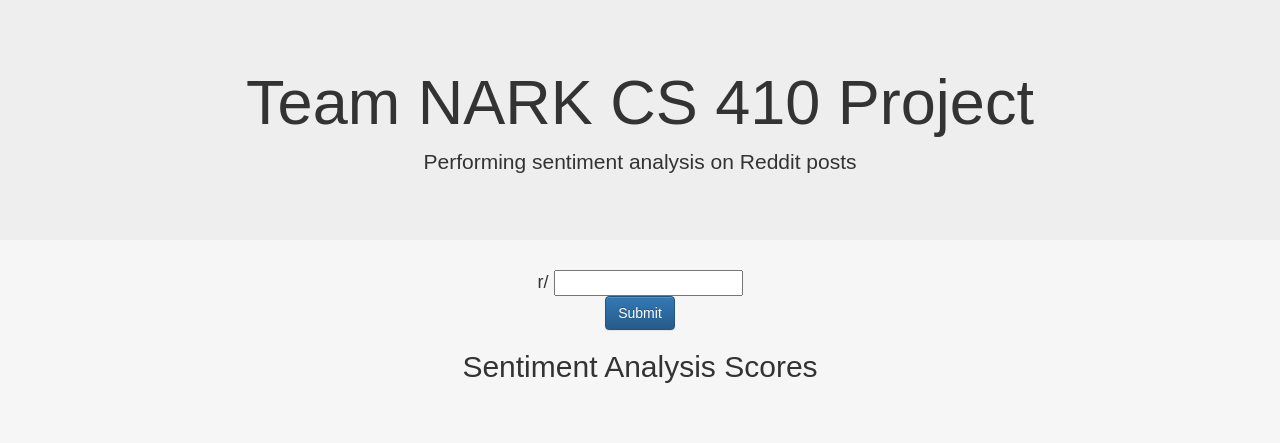
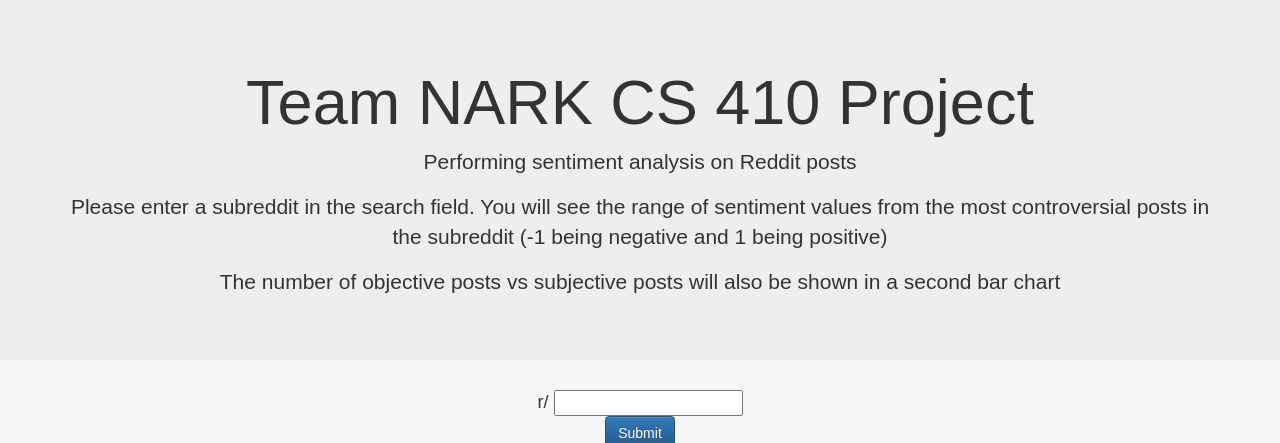
Before and after one commit to kish0620/410-Final-Project, a Flask app: page / in a window 1280 px wide. Shown: the top 443 px of the page. Run offline with Flask 3, Linux system fonts and the light colour scheme.

Commit message:
cleaned up code

```diff
--- a/main.py
+++ b/main.py
@@ -1,8 +1,5 @@
 from flask import Flask, render_template, request, jsonify
-import tweepy
 
-from bs4 import BeautifulSoup
-import pandas as pd
 import praw
 from textblob import TextBlob
 
@@ -17,10 +14,8 @@ def main_page():
 
 @app.route('/hot-posts', methods=['POST'])
 def reddit_page():
-    # print(TextBlob("This is really stupid").sentiment)
     reddit = praw.Reddit(client_id='AEKarPyPLIRaMiW5K9mjaQ', client_secret='YodD2MDeah332hCK1GhIpCSd4Zq2oA', user_agent='410 Project')
     subreddit = request.get_json()['data']
-    print(subreddit)
     hot_posts = reddit.subreddit(subreddit).controversial(limit=None)
     sentiment_dict = OrderedDict()
     sentiment_dict['[-1, -0.6)'] = 0
@@ -35,9 +30,6 @@ def reddit_page():
     objective_subjective_dict['objective'] = 0
     objective_subjective_dict['subjective'] = 0
     for post in hot_posts:
-        # print(datetime.datetime.fromtimestamp(post.created_utc))
-        # print(post.title)
-        # posts.append(post.title)
         score = float(TextBlob(post.title).sentiment.polarity)
         if score < -0.6:
             sentiment_dict['[-1, -0.6)'] += 1
@@ -61,81 +53,10 @@ def reddit_page():
         else:
             objective_subjective_dict['subjective'] += 1
 
-    print(sentiment_dict)
-    # print(objective_subjective_dict)
-        # posts.append(post.title)
-        # scores.append(score.sentiment)
-        # nums.append(count)
-        # count += 1
-        # print(score.sentiment)
-
-    # return jsonify(posts)
-    # TODO: create bar charts using the two dicts
-    # return render_template('index.html', dict_keys=list(objective_subjective_dict.keys()), vals = list(objective_subjective_dict.values()))
     return jsonify({
         'sentiment_dict': sentiment_dict,
         'obj_subj_dict': objective_subjective_dict
     })
-    # # Downloading imdb top 250 movie's data
-    # url = 'http://www.imdb.com/chart/top'
-    # response = requests.get(url)
-    # soup = BeautifulSoup(response.text, "html.parser")
-    # print(soup)
-    # movies = soup.select('td.titleColumn')
-    # crew = [a.attrs.get('title') for a in soup.select('td.titleColumn a')]
-    # ratings = [b.attrs.get('data-value')
-    #         for b in soup.select('td.posterColumn span[name=ir]')]
-
-
-
-
-    # # create a empty list for storing
-    # # movie information
-    # movie_list = []
-
-    # # Iterating over movies to extract
-    # # each movie's details
-    # for index in range(0, len(movies)):
-
-    #     # Separating movie into: 'place',
-    #     # 'title', 'year'
-    #     movie_string = movies[index].get_text()
-    #     print(movie_string)
-    #     movie = (' '.join(movie_string.split()).replace('.', ''))
-    #     movie_title = movie[len(str(index))+1:-7]
-    #     year = re.search('\((.*?)\)', movie_string).group(1)
-    #     place = movie[:len(str(index))-(len(movie))]
-    #     data = {"place": place,
-    #             "movie_title": movie_title,
-    #             "rating": ratings[index],
-    #             "year": year,
-    #             "star_cast": crew[index],
-    #             }
-    #     movie_list.append(data)
-    # return jsonify(movie_list)
-    # # client = tweepy.Client("AAAAAAAAAAAAAAAAAAAAACFerAEAAAAAGZ1TtfAH%2BnvkvR%2Fo4Sp0dGBFvTo%3DdZrPu6tRB4gH70qMYaw4tvWWNfVrX0V5hH1LPKoZpJH2a9yeaD")
-    # client = tweepy.Client(
-    #     # bearer_token="AAAAAAAAAAAAAAAAAAAAACFerAEAAAAAMC8z%2Fubdv%2F6P2JccfB%2BexrhmXRc%3DcnKnmuFuKEmy2V6mQPLFNK6KrkCPocjO3uXEY1h5LlCdkvSQ8F",
-    #     consumer_key="API/kSXIgzEy4k18JChvTHVEEioBQ",
-    #     consumer_secret="API/qOsOMGIcccIeKKINKu9nAVzGeJ8rdj4Be2gP4A85iQOEgLTQZE",
-    #     access_token="1428502636379181061-OS1j4TfmzTVZvue5eP32k207GOHWeL",
-    #     access_token_secret="I3lfHDaEsClowmwkUIK29Zg1WWRFiwOdDsj8gRGfW2bDh"
-    # )
-    # # print(client.consumer_key)
-    # # username = client.account()
-    # public_tweets = client.get_home_timeline()
-    # # tweets = []
-    # # for tweet in public_tweets:
-    # #     tweets.append(tweet.text)
-    # # api = TwitterAPI("API/kSXIgzEy4k18JChvTHVEEioBQ", "API/qOsOMGIcccIeKKINKu9nAVzGeJ8rdj4Be2gP4A85iQOEgLTQZE", "1428502636379181061-OS1j4TfmzTVZvue5eP32k207GOHWeL", "I3lfHDaEsClowmwkUIK29Zg1WWRFiwOdDsj8gRGfW2bDh", api_version='2')
-    # # r = api.request('tweets/search/recent', {
-    # #         'query':'pizza',
-    # #         'tweet.fields':'author_id',
-    # #         'expansions':'author_id'})
-    # # for item in r:
-    # #         print(item)
-    # # return jsonify(r)
 
 if __name__ == "__main__":
-    # main_page()
     app.run()
--- a/templates/index.html
+++ b/templates/index.html
@@ -38,6 +38,8 @@
         <div class="container">
             <h1>Team NARK CS 410 Project</h1>
             <p>Performing sentiment analysis on Reddit posts</p>
+            <p>Please enter a subreddit in the search field. You will see the range of sentiment values from the most controversial posts in the subreddit (-1 being negative and 1 being positive)</p>
+            <p>The number of objective posts vs subjective posts will also be shown in a second bar chart</p>
         </div>
     </div>
     <div class="container">
@@ -45,21 +47,6 @@
         <div id="error" style="color: red;"></div>
         <button type="button" class="btn btn-primary" id="submit_button" onclick="myFunction()">Submit</button>
     </div>
-    <!-- <div class="container">
-        <h2>{{ v0 }}</h2>
-        <ul class="list-group">
-            <li>{{ v1 }}</li>
-            <li>{{ v2 }}</li>
-            <li>{{ v3 }}</li>
-            <li>{{ v4 }}</li>
-            <li>{{ v5 }}</li>
-            <li>{{ v6 }}</li>
-            <li>{{ v7 }}</li>
-            <li>{{ v8 }}</li>
-            <li>{{ v9 }}</li>
-            <li>{{ v10 }}</li>
-        </ul>
-    </div> -->
     <div>
         <h2>Sentiment Analysis Scores</h2>
 
@@ -82,8 +69,6 @@
             var myBarChartScores = null;
             async function myFunction() {
                 var enteredText = user_input_text.value;
-                // console.log("Entered text: " + enteredText);
-                alert("Entered text: " + enteredText);
                 try {
                     const response = await fetch('/hot-posts', {
                         method: 'POST',
@@ -99,7 +84,6 @@
                     updateVals(data);
                     clearError();
                 } catch (error) {
-                    console.log(error);
                     displayError('That subreddit does not exist.');
                 }
                 // Need to add rest of backend submission code here.
```
